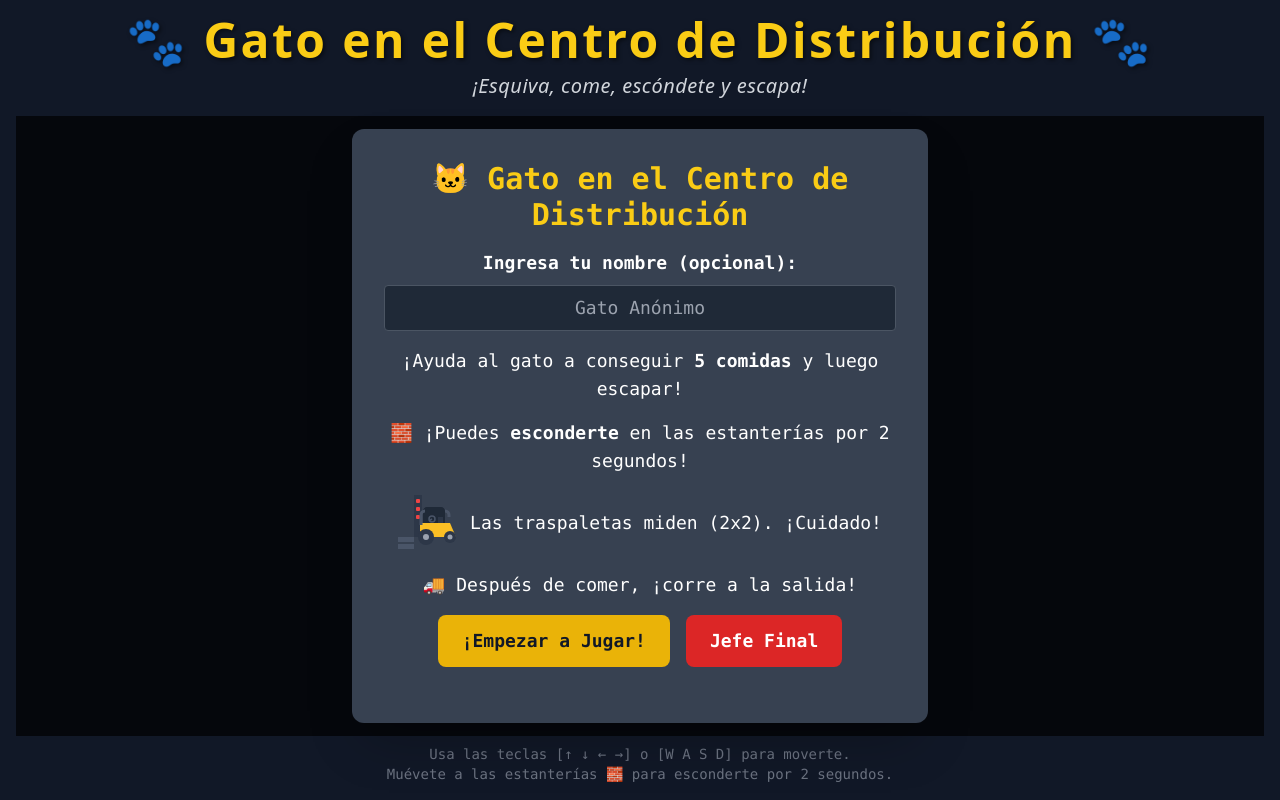
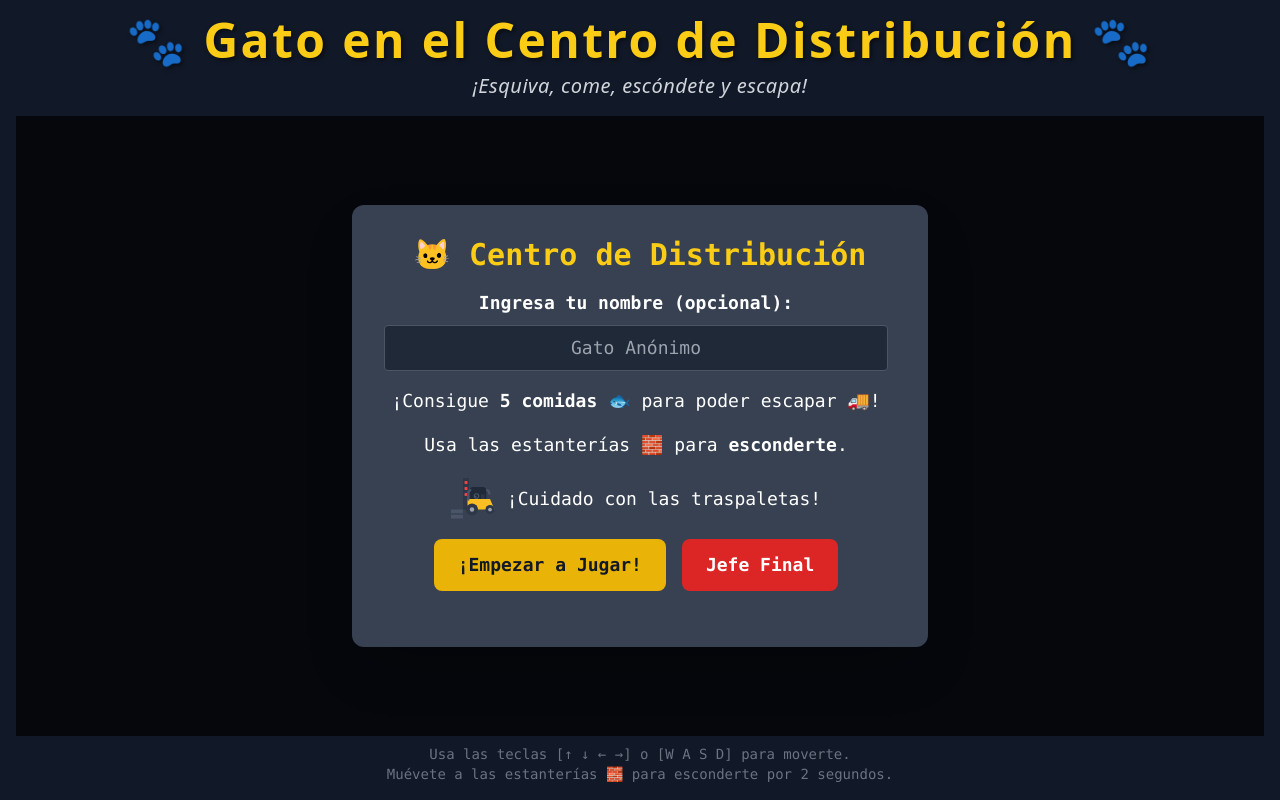
Before and after one commit to Reinvik/catgame, a React (Vite) app: page / in a window 1280 px wide. Built offline with nearby package versions, Linux system fonts and the light colour scheme.

Commit message:
Add files via upload

```diff
--- a/App.tsx
+++ b/App.tsx
@@ -640,7 +640,7 @@ const App: React.FC = () => {
         switch (gameState) {
             case GameState.NOT_STARTED:
                 return (
-                    <Modal title="🐱 Gato en el Centro de Distribución">
+                    <Modal title="🐱 Centro de Distribución">
                         <div className="mb-4">
                             <label htmlFor="playerName" className="block text-lg font-bold mb-2">Ingresa tu nombre (opcional):</label>
                             <input
@@ -656,7 +656,7 @@ const App: React.FC = () => {
                         {leaderboard.length > 0 && (
                             <div className="mb-4 p-3 bg-gray-800 rounded-lg border border-yellow-500">
                                 <h3 className="text-xl font-bold text-yellow-300 mb-2">🏆 El Gato Más Glotón 🏆</h3>
-                                <ol className="text-left text-sm max-h-40 overflow-y-auto pr-2">
+                                <ol className="text-left text-sm pr-2">
                                     {leaderboard.map((score, index) => (
                                     <li key={index} className="flex justify-between p-1 border-b border-gray-700 last:border-b-0">
                                         <span className="font-bold mr-2">{index + 1}. {score.name}</span>
@@ -666,13 +666,12 @@ const App: React.FC = () => {
                                 </ol>
                             </div>
                         )}
-                        <p>¡Ayuda al gato a conseguir <strong>{FOOD_PER_LEVEL} comidas</strong> y luego escapar!</p>
-                        <p>🧱 ¡Puedes <strong>esconderte</strong> en las estanterías por 2 segundos!</p>
-                         <p className="flex items-center justify-center gap-2">
-                           <ForkliftIcon className="w-16 h-16" />
-                           <span>Las traspaletas miden (2x2). ¡Cuidado!</span>
+                        <p>¡Consigue <strong>{FOOD_PER_LEVEL} comidas</strong> 🐟 para poder escapar 🚚!</p>
+                        <p>Usa las estanterías 🧱 para <strong>esconderte</strong>.</p>
+                        <p className="flex items-center justify-center gap-2">
+                           <ForkliftIcon className="w-12 h-12" />
+                           <span>¡Cuidado con las traspaletas!</span>
                         </p>
-                        <p>🚚 Después de comer, ¡corre a la salida!</p>
                         <div className="flex flex-col sm:flex-row gap-4 justify-center mt-8">
                             <button onClick={startGame} className={buttonClass}>¡Empezar a Jugar!</button>
                             <button onClick={startBossFight} className={bossButtonClass}>Jefe Final</button>
@@ -693,11 +692,11 @@ const App: React.FC = () => {
                 );
             case GameState.CREDITS:
                 return (
-                    <Modal title="¡VICTORIA!">
-                        <p className="text-xl mb-4">¡El gato ha escapado y encontrado un lugar seguro junto a su nueva descendencia!</p>
-                        <p className="text-4xl my-4">🐱 ❤️ 🐱🐱🐱🐱</p>
-                        <p className="text-xl italic text-gray-300 mb-6">"Nuestro Gato ahora adiestrará a sus 4 pequeños".</p>
-                        <div className="mt-8">
+                    <Modal title="🎉 ¡VICTORIA! 🎉">
+                        <p className="text-2xl mb-4">¡Lo lograste! El gato es libre.</p>
+                        <p className="text-5xl my-4 animate-bounce">🐱👑</p>
+                        <p className="text-xl italic text-gray-300 mb-6">Tu hazaña será recordada en el almacén.</p>
+                        <div className="mt-6">
                             <button onClick={returnToMenu} className={buttonClass}>
                                 Volver al Menú
                             </button>
@@ -725,7 +724,7 @@ const App: React.FC = () => {
                         {leaderboard.length > 0 && (
                              <div className="mt-4 p-3 bg-gray-600 rounded-lg">
                                 <h3 className="text-lg font-bold text-yellow-300">🏆 El Gato Más Glotón 🏆</h3>
-                                <ol className="text-left text-sm max-h-48 overflow-y-auto pr-2">
+                                <ol className="text-left text-sm pr-2">
                                   {leaderboard.map((score, index) => (
                                      <li key={index} className={`flex justify-between p-1 rounded ${score.name === finalName && score.level === level && score.food === totalFood ? 'bg-yellow-500/30' : ''}`}>
                                          <span>{index + 1}. {score.name}</span>
--- a/components/Modal.tsx
+++ b/components/Modal.tsx
@@ -8,9 +8,9 @@ interface ModalProps {
 const Modal: React.FC<ModalProps> = ({ title, children }) => {
   return (
     <div className="absolute inset-0 bg-black bg-opacity-70 flex justify-center items-center z-50 p-4">
-      <div className="bg-gray-700 text-white p-8 rounded-xl shadow-2xl text-center w-full max-w-xl mx-4 animate-fade-in-down">
-        <h2 className="text-3xl font-bold mb-4 text-yellow-400">{title}</h2>
-        <div className="text-lg mb-6 space-y-4">
+      <div className="bg-gray-700 text-white p-6 sm:p-8 rounded-xl shadow-2xl text-center w-full max-w-xl mx-4 animate-fade-in-down flex flex-col max-h-[90dvh]">
+        <h2 className="text-3xl font-bold mb-4 text-yellow-400 shrink-0">{title}</h2>
+        <div className="text-lg mb-6 space-y-4 overflow-y-auto pr-2">
           {children}
         </div>
       </div>
```
